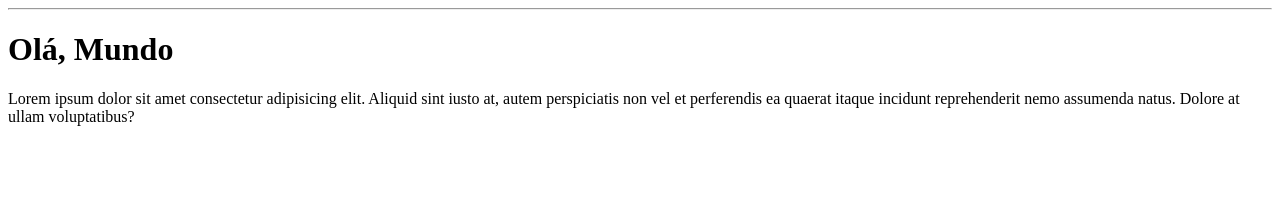
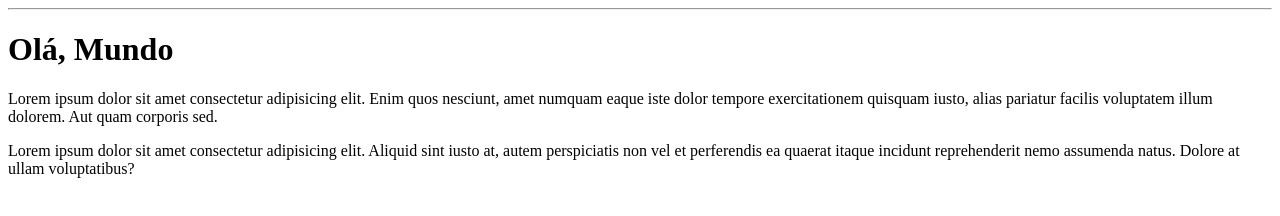
Before and after one commit to Paulo-Abreu/OlaMundo, a plain HTML site: page site-exemplo/index.html in a window 1280 px wide. Drawn offline with Linux system fonts and the light colour scheme.

Commit message:
adicionei um paragrafo

```diff
--- a/site-exemplo/index.html
+++ b/site-exemplo/index.html
@@ -8,6 +8,7 @@
 <body>
     <hr>
     <h1>Olá, Mundo</h1>
+    <p>Lorem ipsum dolor sit amet consectetur adipisicing elit. Enim quos nesciunt, amet numquam eaque iste dolor tempore exercitationem quisquam iusto, alias pariatur facilis voluptatem illum dolorem. Aut quam corporis sed.</p>
     <p>Lorem ipsum dolor sit amet consectetur adipisicing elit. Aliquid sint iusto at, autem perspiciatis non vel et perferendis ea quaerat itaque incidunt reprehenderit nemo assumenda natus. Dolore at ullam voluptatibus?</p>
 </body>
 </html>
```
